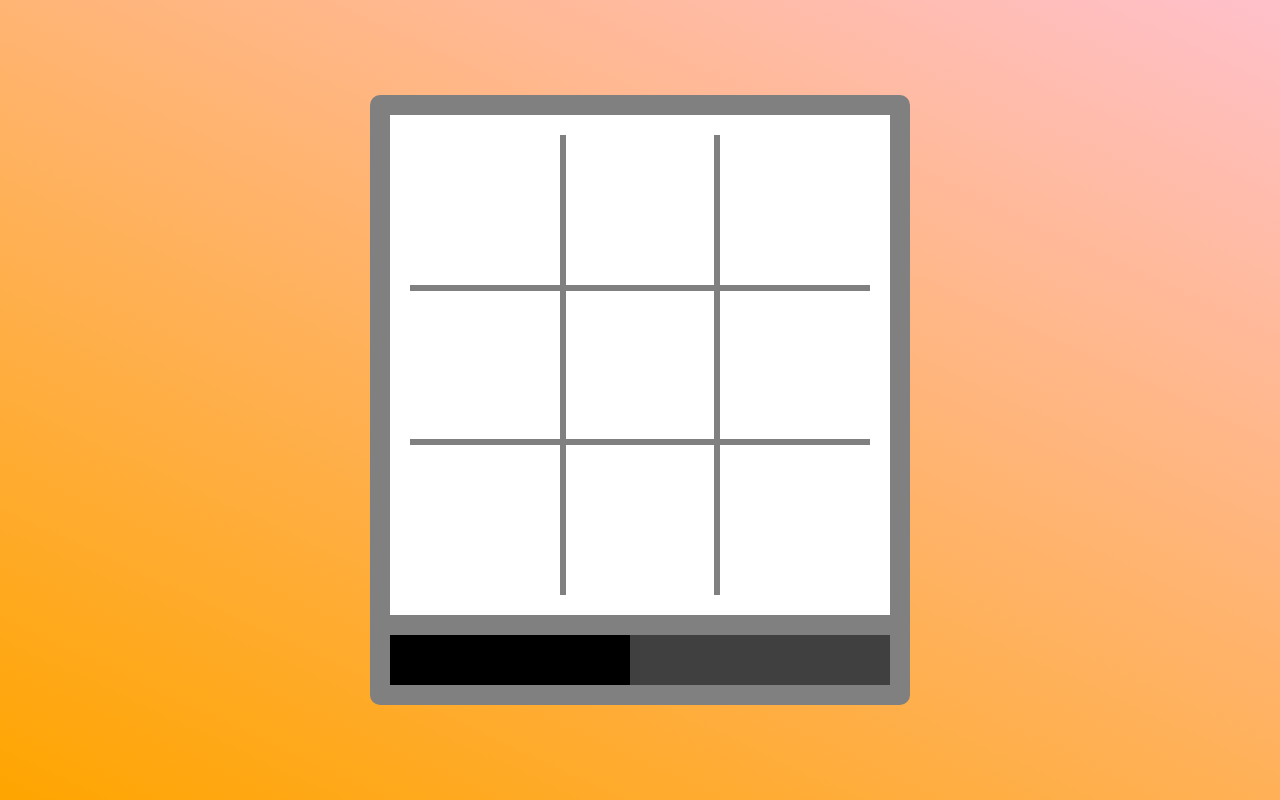
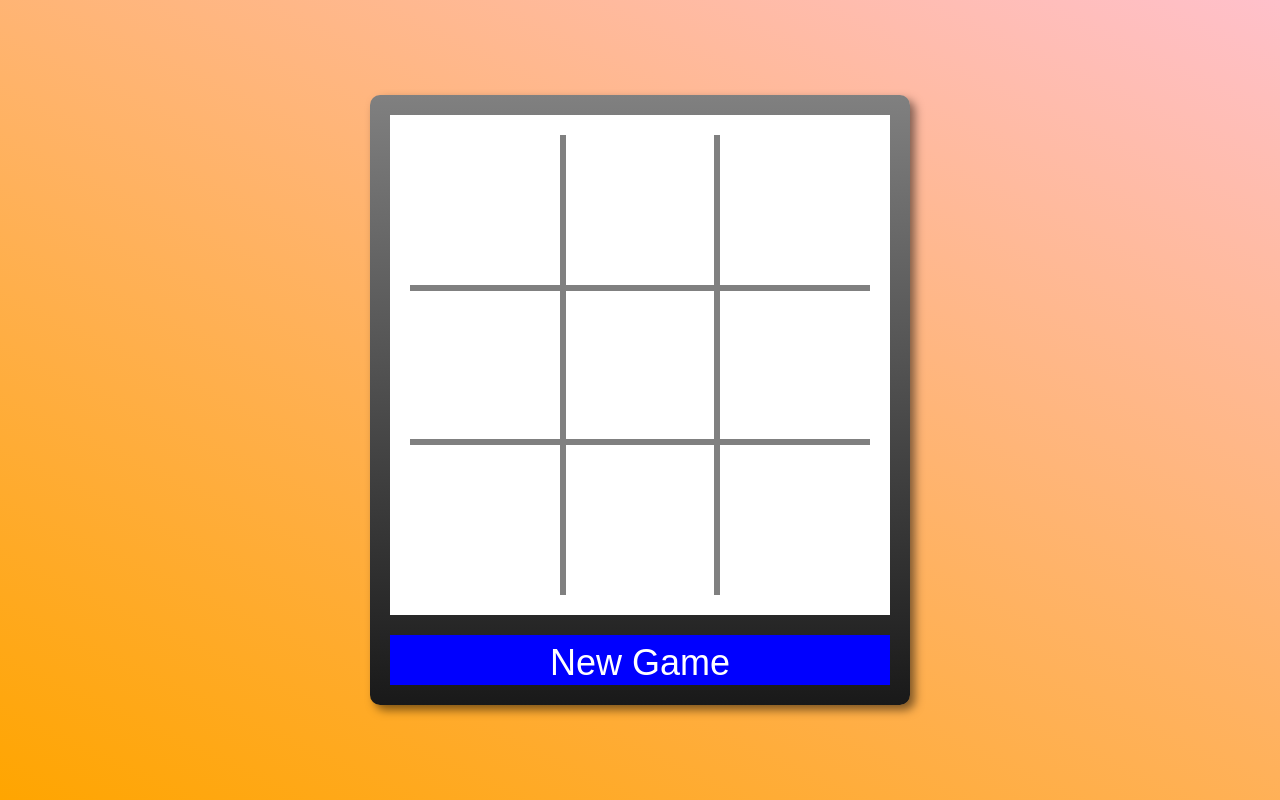
Before and after one commit to Floofbus/tic-tac-toe, a plain HTML site: page index.html in a window 1280 px wide. Drawn offline with Linux system fonts and the light colour scheme.

Commit message:
Add text to new game button and adjust css rules for new game button and playing field tiles

```diff
--- a/index.html
+++ b/index.html
@@ -21,6 +21,7 @@
 		</div>
 		<div id="game-button-container">
 			<div id="game-button-new">
+				<p>New Game</p>
 			</div>
 		</div>
 	</div>
--- a/style.css
+++ b/style.css
@@ -14,13 +14,14 @@ body {
 }
 
 #main-container {
-	background: gray;
+	background: linear-gradient(gray, rgba(25, 25, 25, 1));
 	display: flex;
 	flex-direction: column;
 	justify-content: flex-start;
 	align-items: center;
 	padding: 20px;
-	border-radius: 10px
+	border-radius: 10px;
+	box-shadow: 5px 5px 10px rgba(0, 0, 0, 0.5);
 }
 
 #game-board {
@@ -38,7 +39,7 @@ body {
 
 #game-button-container {
 	display: grid;
-	grid-template-columns: 1fr 1fr;
+	grid-template-columns: 1fr;
 	grid-template-rows: 50px;
 	grid-gap: 20px;
 	background: rgba(0, 0, 0, 0.5);
@@ -48,7 +49,24 @@ body {
 #game-button-new {
 	min-height: 100%;
 	min-width: 100%;
-	background: black;
+	background: blue;
+	color: white;
+	font-family: sans-serif;
+	font-size: 36px;
+	font-weight: 200;
+	display: flex;
+	justify-content: center;
+	align-items: center;
+}
+
+#game-button-new:hover {
+	background: linear-gradient(0deg, blue, purple);
+}
+
+#game-button-new p {
+	padding-top: 5px;
+	margin: 0px;
+	user-select: none;
 }
 
 .game-tile {
@@ -57,6 +75,12 @@ body {
 	border-style: none;
 	height: 100%;
 	width: 100%;
+	font-family: sans-serif;
+	font-size: 128px;
+	display: flex;
+	justify-content: center;
+	align-items: center;
+	user-select: none;
 }
 
 .bt {
```
